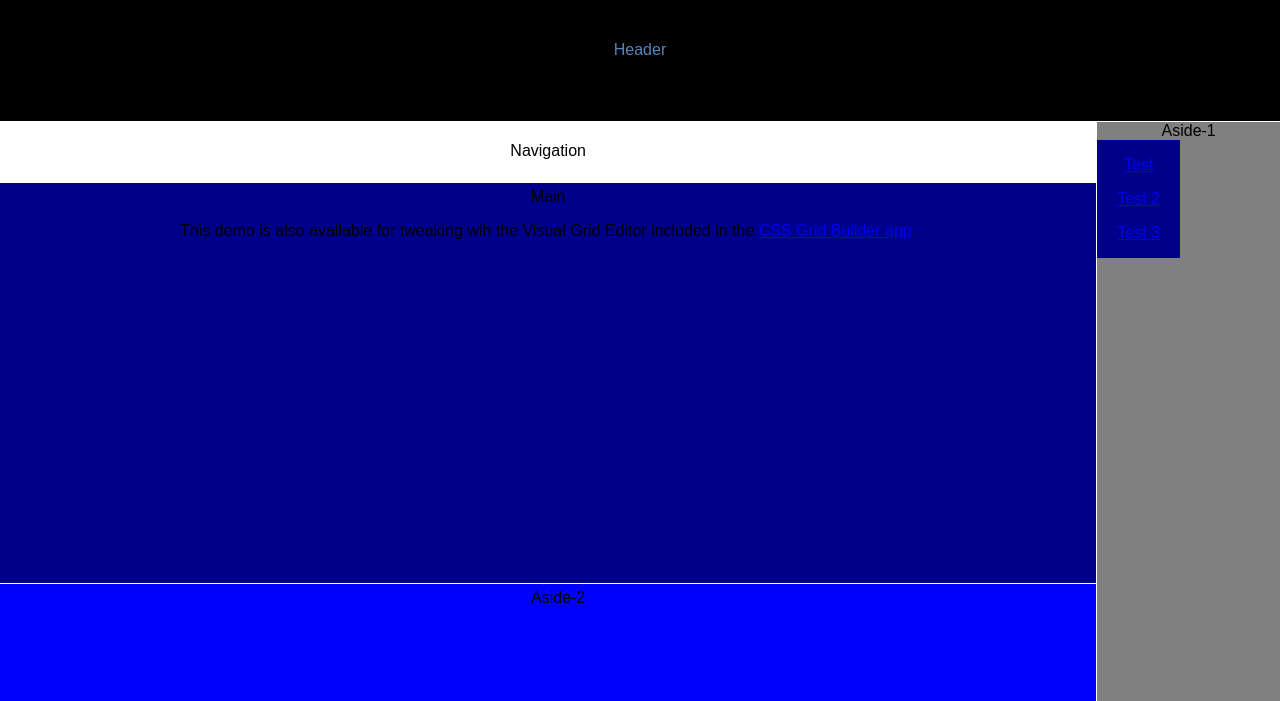
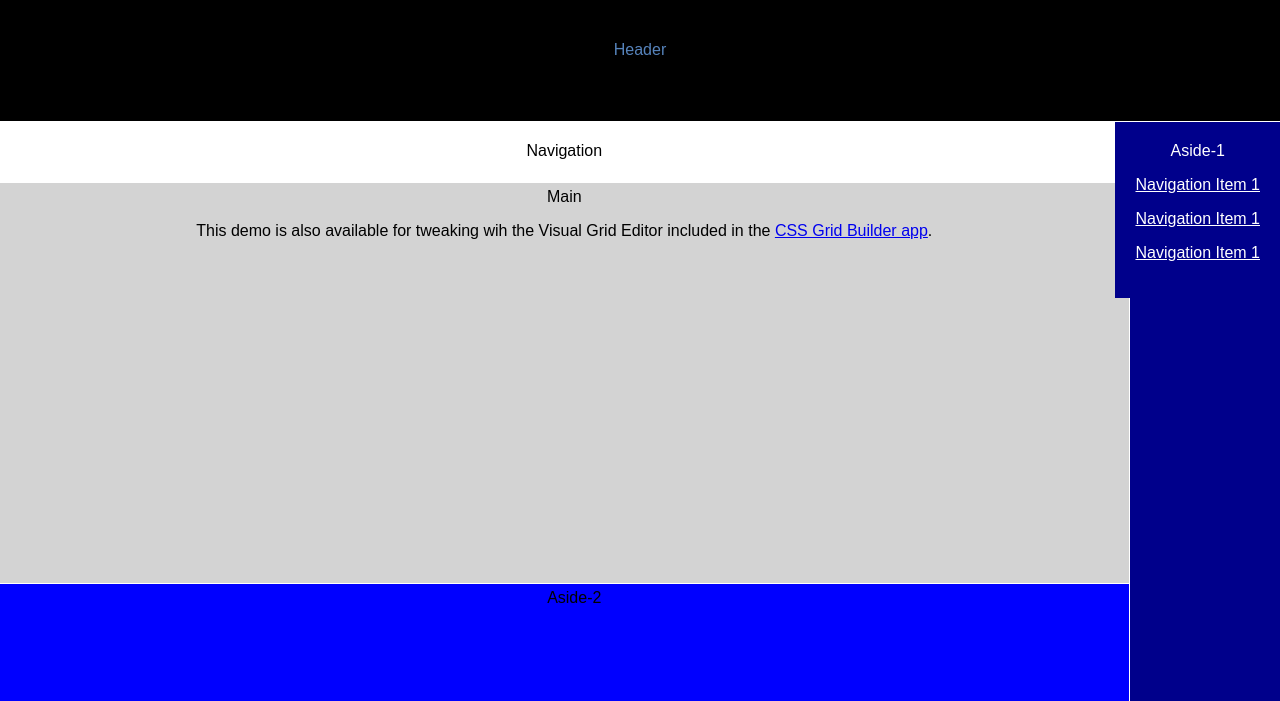
Before and after one commit to V3Slayer/Lab2, a plain HTML site: page index.html in a window 1280 px wide. Shown: the part 99-800 px from the top of the page. Drawn offline with Linux system fonts and the light colour scheme.

Commit message:
Fixed aside-1

```diff
--- a/index.html
+++ b/index.html
@@ -19,11 +19,11 @@
           <span class="section-title">Header</span>
         </header>
         <aside class="semantic-grid-section aside-1">
-          <span class="section-title">Aside-1</span>
           <div id="fixed-item">
-            <p><a href="www.google.com">Test</a></p>
-            <p><a href="www.google.com">Test 2</a></p>
-            <p><a href="www.google.com">Test 3</a></p>
+            <span class="section-title">Aside-1</span>
+            <p><a href="www.google.com">Navigation Item 1</a></p>
+            <p><a href="www.google.com">Navigation Item 1</a></p>
+            <p><a href="www.google.com">Navigation Item 1</a></p>
         </div>
         </aside>
         <main class="semantic-grid-section main">
--- a/styles.css
+++ b/styles.css
@@ -20,7 +20,7 @@ section {
 .container {
     display: grid;
     margin: 0 0 0 0px;
-    grid-template-columns: 3fr 0.5fr;
+    grid-template-columns: 3fr 0.4fr;
     grid-template-rows:
     minmax(100px, auto)
     minmax(60px, auto)
@@ -35,7 +35,6 @@ section {
     'aside-2 aside-1'
     'footer aside-1';
 }
-
 
 
 
@@ -56,13 +55,13 @@ section {
 .main {
     grid-area: main;
    padding: 5 20 0 20px;
-   background-color: darkblue;
+   background-color: lightgray;
 }
 
 .aside-1 {
     grid-area: aside-1;
     padding: 0 0 0 0;
-    background-color: gray;
+    background-color: darkblue;
 }
 
 #navbar {
@@ -70,12 +69,16 @@ section {
 }
 
 #fixed-item {
-    margin: 0 0 0 0px;
-   padding: 0 20 0 20px;
+    right: 0%;
+   padding: 20 20 20 20px;
    position: fixed;
    width: inherit;
    color: white;
    background-color: darkblue;
+}
+
+#fixed-item a {
+    color: white;
 }
 
 .aside-2 {
```
